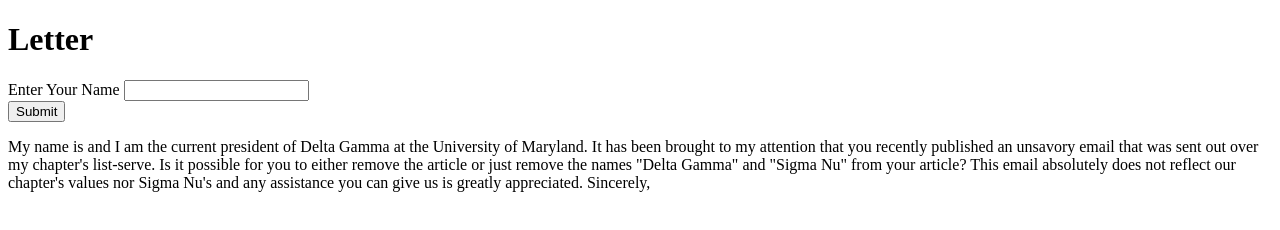
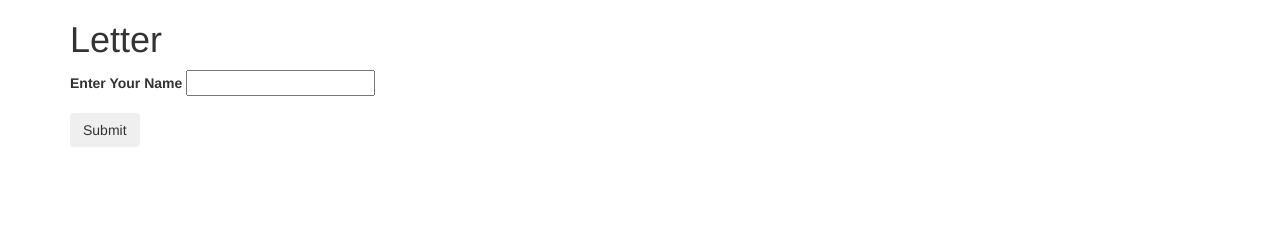
Before and after one commit to keidsvik/formletter, a plain HTML site: page index.html in a window 1280 px wide. Drawn offline with Linux system fonts and the light colour scheme.

Commit message:
linked css and js files to index.html

```diff
--- a/index.html
+++ b/index.html
@@ -1,6 +1,10 @@
 <!DOCTYPE html>
 <html lang="en">
 <head>
+  <link href="css/bootstrap.css" rel="stylesheet" type="text/css">
+  <link href="css/styles.css" rel="stylesheet" type="text/css">
+  <script src="js/jquery-3.4.1.js"></script>
+  <script src="js/scripts.js"></script>
 
   <title>Form Letter</title>
 </head>
--- a/js/scripts.js
+++ b/js/scripts.js
@@ -3,7 +3,6 @@
     var nameInput = $("input#name").val();
 
     $(".name").text(nameInput);
-
     $("#letter").show();
 
     event.preventDefault();
```
